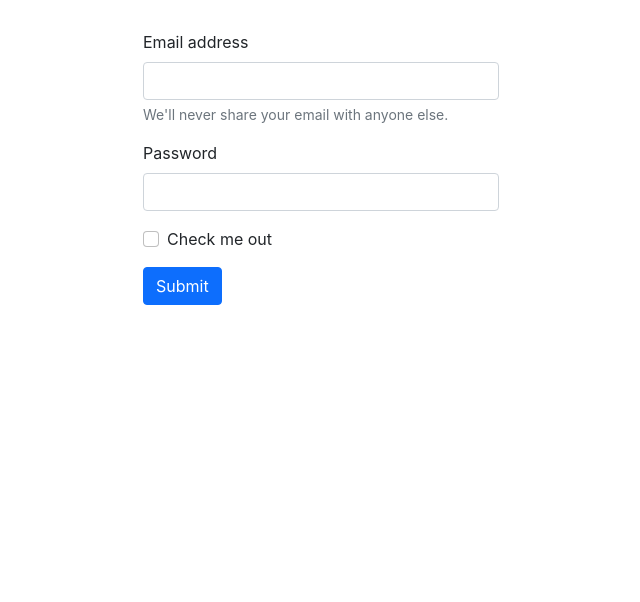
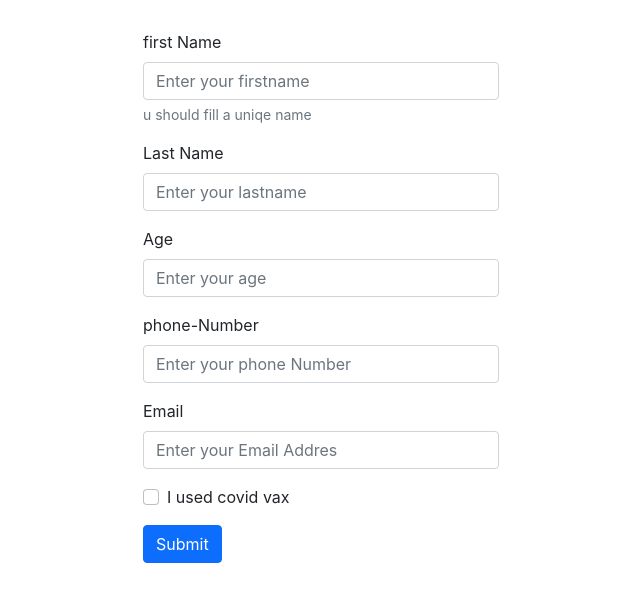
Before and after one commit to abcna/MyFirstForm, a React (Create React App) app: page / in a window 1280 px wide. Shown: the top 602 px of the page, without its empty margins (319-959 px from the left). Built offline with nearby package versions, Linux system fonts and the light colour scheme.

Commit message:
make dinamic input and checkbox

```diff
--- a/src/App.js
+++ b/src/App.js
@@ -4,19 +4,40 @@ import Formbuilder from "./Components/Formbuilder";
 const inputs = [
   {
     name: 'firstname',
-    type : 'input' ,
-    placeHolder : 'Enter your firstname',
-    help : 'first name' ,
+    type : 'text' ,
+    placeholder : 'Enter your firstname',
+    label: 'first Name',
+    help : 'u should fill a uniqe name'
+
   },
   {
     name: 'lastname',
-    type : 'input' ,
-    placeHolder : 'Enter your lastname',
+    type : 'text' ,
+    placeholder : 'Enter your lastname',
+    label: 'Last Name'
   },
   {
     name: 'age',
-    type : 'input' ,
-    placeHolder : 'Enter your age',
+    type : 'number' ,
+    placeholder : 'Enter your age',
+    label: 'Age'
+  },
+  {
+    name: 'phoneNumber',
+    type : 'number' ,
+    placeholder : 'Enter your phone Number',
+    label: 'phone-Number'
+  },
+  {
+    name: 'Email',
+    type : 'Email' ,
+    placeholder : 'Enter your Email Addres',
+    label: 'Email'
+  },
+  {
+    name: 'I used covid vax' ,
+    type: 'checkbox' ,
+    label: 'covid'
   }
 ]
 
--- a/src/Components/Formbuilder.jsx
+++ b/src/Components/Formbuilder.jsx
@@ -1,52 +1,41 @@
 import React from "react";
-import PropTypes from 'prop-types'
-
-export default function Formbuilder() {
+import PropTypes from "prop-types";
+import Inputs from "./Inputs";
+import Toggles from "./Toggles";
+export default function Formbuilder( {inputs} ) {
   return (
     <form>
-      <div className="mb-3">
-        <label htmlFor="exampleInputEmail1" className="form-label">
-          Email address
-        </label>
-        <input
-          type="email"
-          className="form-control"
-          id="exampleInputEmail1"
-          aria-describedby="emailHelp"
-        />
-        <div id="emailHelp" className="form-text">
-          We'll never share your email with anyone else.
-        </div>
-      </div>
-      <div className="mb-3">
-        <label htmlFor="exampleInputPassword1" className="form-label">
-          Password
-        </label>
-        <input
-          type="password"
-          className="form-control"
-          id="exampleInputPassword1"
-        />
-      </div>
-      <div className="mb-3 form-check">
-        <input
-          type="checkbox"
-          className="form-check-input"
-          id="exampleCheck1"
-        />
-        <label className="form-check-label" htmlFor="exampleCheck1">
-          Check me out
-        </label>
-      </div>
+      {inputs.map((input) => {
+        switch (input.type) {
+          case "text": {
+            return <Inputs inputs={input} />;
+
+          }
+          case "number": {
+            return <Inputs inputs={input} />;
+
+          }
+          case "Email": {
+            return <Inputs inputs={input} />;
+
+          }
+          case "checkbox": {
+            return <Toggles inputs={input} />;
+
+          }
+          default:
+            return <p> {inputs.type} is not supported </p>;
+        }
+      })}
+
       <button type="submit" className="btn btn-primary">
         Submit
       </button>
     </form>
   );
-
 }
 Formbuilder.prototype = {
- name : PropTypes.string.isRequired ,
- type : PropTypes.oneOf(['text' , 'password' ,  'number' , 'Email']),
- placeHolder : PropTypes.string
- }
+  name: PropTypes.string.isRequired,
+  type: PropTypes.oneOf(["text", "password", "number", "Email"]),
+  placeHolder: PropTypes.string,
+};
--- /dev/null
+++ b/src/Components/Inputs.jsx
@@ -0,0 +1,26 @@
+import React from "react";
+import { useState } from "react";
+export default function Inputs({ inputs }) {
+  const { name, label, type, placeholder, help } = inputs;
+  const [state, setstate] = useState("");
+  function hanldeChange(e) { setstate(e.target.value)}
+  return (
+    <div className="mb-3">
+      <label htmlFor={label} className="form-label">
+        {label}
+      </label>
+      <input
+      onChange={hanldeChange}
+        value={state}
+        name={name}
+        type={type}
+        placeholder={placeholder}
+        className="form-control"
+        id={name}
+      />
+      <div id={name} className="form-text">
+        {help}
+      </div>
+    </div>
+  );
+}
--- /dev/null
+++ b/src/Components/Toggles.jsx
@@ -0,0 +1,13 @@
+import React from "react";
+
+export default function Toggles({ inputs }) {
+  const { name, label, type } = inputs;
+  return (
+    <div className="mb-3 form-check">
+      <input type={type} className="form-check-input" id="exampleCheck1" />
+      <label className="form-check-label" htmlFor="exampleCheck1">
+        {name}
+      </label>
+    </div>
+  );
+}
```
